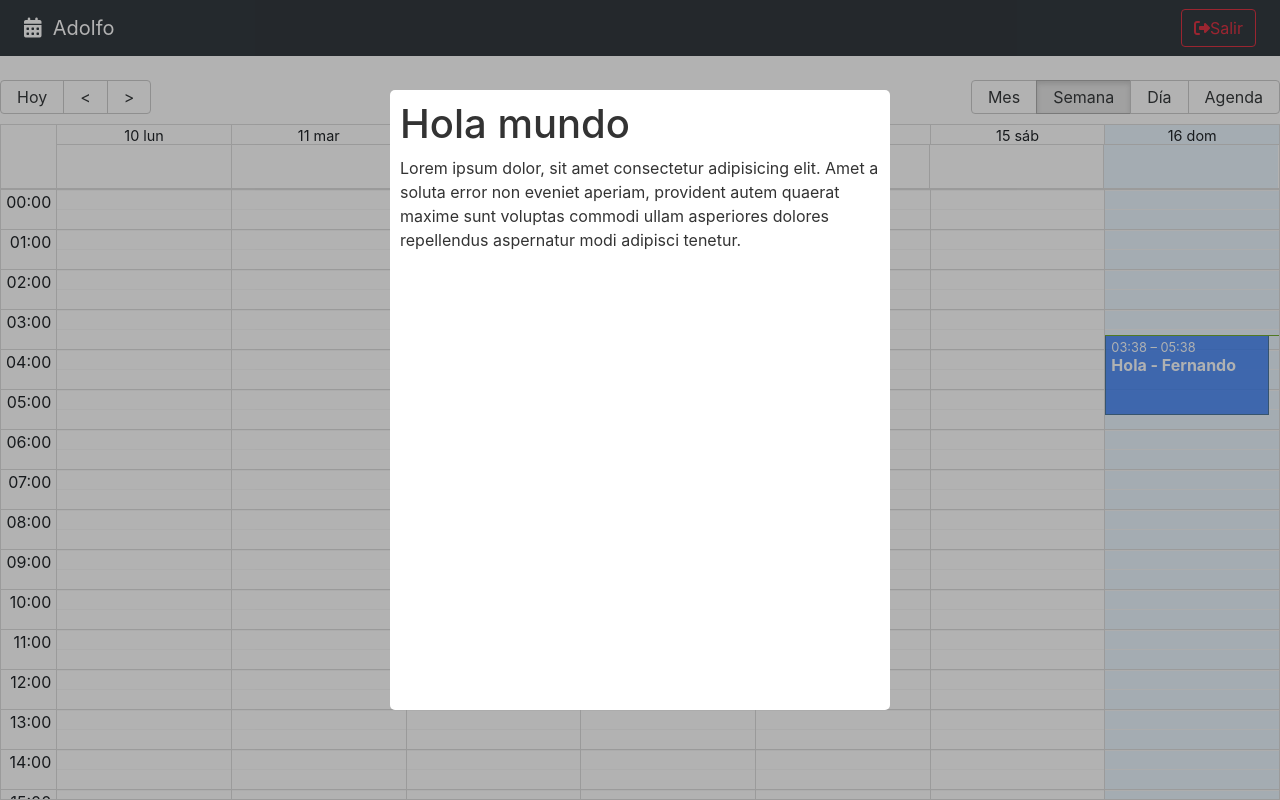
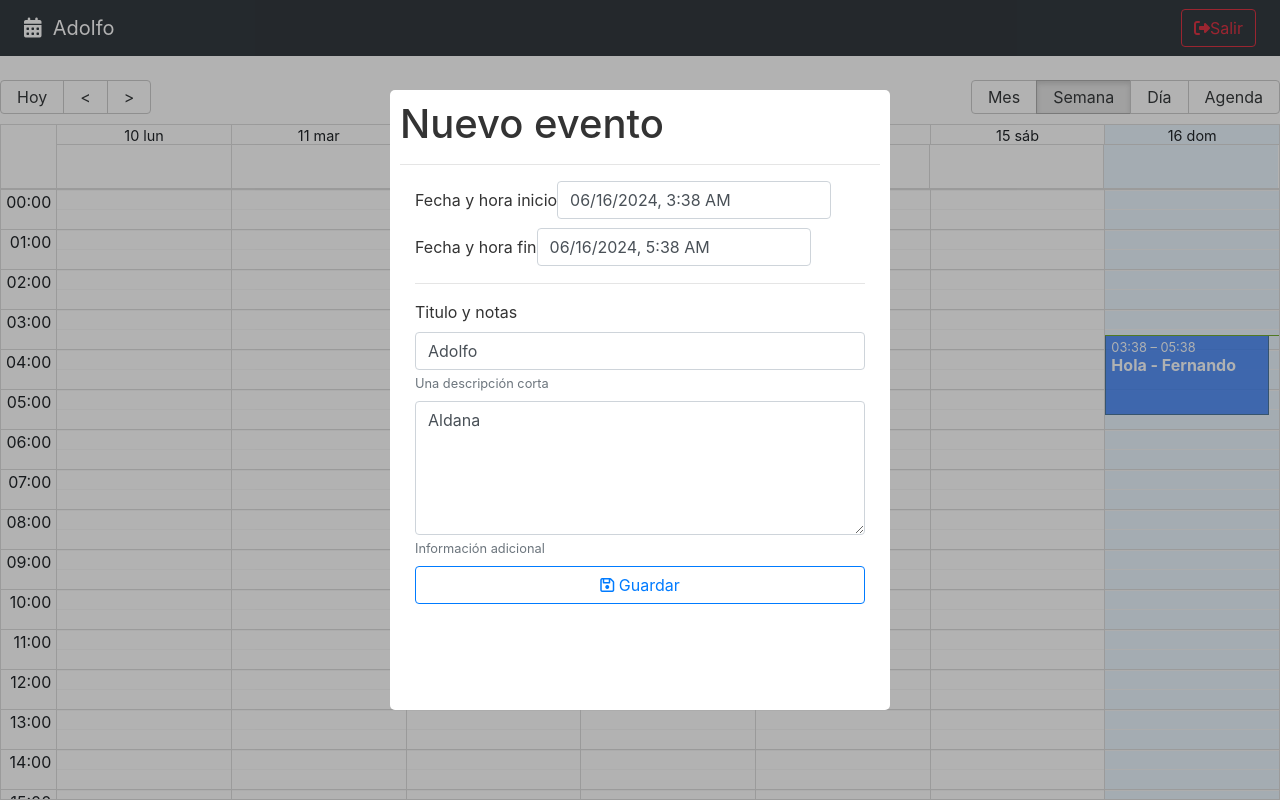
Before and after one commit to adlf-aldana/calendarApp, a React (Vite) app: page / in a window 1280 px wide. Built offline with nearby package versions, Linux system fonts and the light colour scheme.

Commit message:
#Add. modal content

```diff
--- a/package.json
+++ b/package.json
@@ -13,6 +13,7 @@
     "date-fns": "^3.6.0",
     "react": "^18.2.0",
     "react-big-calendar": "^1.13.0",
+    "react-datepicker": "^7.1.0",
     "react-dom": "^18.2.0",
     "react-modal": "^3.16.1",
     "react-router-dom": "6"
--- a/src/calendar/components/CalendarModal.jsx
+++ b/src/calendar/components/CalendarModal.jsx
@@ -1,5 +1,8 @@
+import { addHours } from "date-fns";
 import { useState } from "react";
 import Modal from "react-modal";
+import DatePicker from "react-datepicker";
+import "react-datepicker/dist/react-datepicker.css";
 
 const customStyles = {
   content: {
@@ -16,6 +19,26 @@ Modal.setAppElement("#root");
 
 export const CalendarModal = () => {
   const [isOpen, setIsOpen] = useState(true);
+  const [formValues, setFormValues] = useState({
+    title: "Adolfo",
+    notes: "Aldana",
+    start: new Date(),
+    end: addHours(new Date(), 2),
+  });
+
+  const onInputChanged = ({ target }) => {
+    setFormValues({
+      ...formValues,
+      [target.name]: target.value,
+    });
+  };
+
+  const onDateChanged = (event, changing) => {
+    setFormValues({
+      ...formValues,
+      [changing]: event,
+    });
+  };
 
   const onCloseModal = () => {
     setIsOpen(false);
@@ -30,13 +53,69 @@ export const CalendarModal = () => {
       overlayClassName="modal-fondo"
       closeTimeoutMS={200}
     >
-      <h1>Hola mundo</h1>
-      <p>
-        Lorem ipsum dolor, sit amet consectetur adipisicing elit. Amet a soluta
-        error non eveniet aperiam, provident autem quaerat maxime sunt voluptas
-        commodi ullam asperiores dolores repellendus aspernatur modi adipisci
-        tenetur.
-      </p>
+      <h1> Nuevo evento </h1>
+      <hr />
+      <form className="container">
+        <div className="form-group mb-2">
+          <label>Fecha y hora inicio</label>
+          {/* <input className="form-control" placeholder="Fecha inicio" /> */}
+          <DatePicker
+            selected={formValues.start}
+            className="form-control"
+            onChange={(event) => onDateChanged(event, "start")}
+            dateFormat="Pp"
+          />
+        </div>
+
+        <div className="form-group mb-2">
+          <label>Fecha y hora fin</label>
+          {/* <input className="form-control" placeholder="Fecha inicio" /> */}
+          <DatePicker
+            minDate={formValues.start}
+            selected={formValues.end}
+            className="form-control"
+            onChange={(event) => onDateChanged(event, "end")}
+            dateFormat="Pp"
+          />
+        </div>
+
+        <hr />
+        <div className="form-group mb-2">
+          <label>Titulo y notas</label>
+          <input
+            type="text"
+            className="form-control"
+            placeholder="Título del evento"
+            name="title"
+            autoComplete="off"
+            value={formValues.title}
+            onChange={onInputChanged}
+          />
+          <small id="emailHelp" className="form-text text-muted">
+            Una descripción corta
+          </small>
+        </div>
+
+        <div className="form-group mb-2">
+          <textarea
+            type="text"
+            className="form-control"
+            placeholder="Notas"
+            rows="5"
+            name="notes"
+            value={formValues.notes}
+            onChange={onInputChanged}
+          ></textarea>
+          <small id="emailHelp" className="form-text text-muted">
+            Información adicional
+          </small>
+        </div>
+
+        <button type="submit" className="btn btn-outline-primary btn-block">
+          <i className="far fa-save"></i>
+          <span> Guardar</span>
+        </button>
+      </form>
     </Modal>
   );
 };
```
Also changed, not shown: 1 other file (tests, documents, lock files or other folders).
